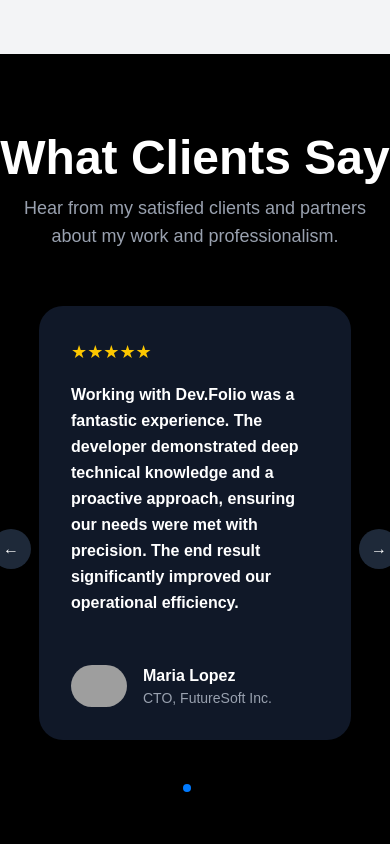
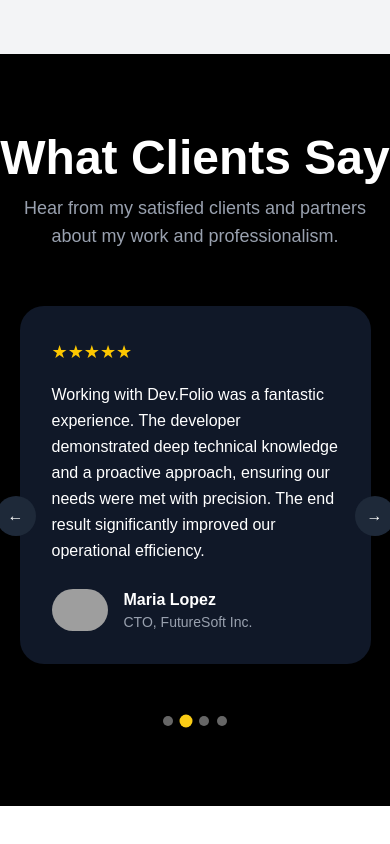
Before and after one commit to deven065/Portfolio-Website, a Next.js app: page / in a window 390 px wide. Shown: the part 5486-6330 px from the top of the page. After the commit the page ends 6292 px from the top, so only its background shows below. Built offline with nearby package versions, Linux system fonts and the light colour scheme; grey boxes are pictures that could not be loaded.

Commit message:
refactor: Enhance Testimonials component layout and styling for better user experience

```diff
--- a/src/app/Components/Testimonials.tsx
+++ b/src/app/Components/Testimonials.tsx
@@ -55,14 +55,15 @@ export default function Testimonials() {
             </p>
         </div>
 
-        <div className="relative max-w-[80%] mx-auto">
+        <div className="relative max-w-[90%] md:max-w-[80%] mx-auto">
+            {/* Swiper Carousel */}
             <Swiper
             modules={[Navigation, Pagination, Autoplay]}
             spaceBetween={30}
             slidesPerView={1}
             pagination={{
+                el: '.swiper-pagination-custom',
                 clickable: true,
-                el: '.swiper-pagination-custom',
             }}
             navigation={{
                 nextEl: '.swiper-button-next-custom',
@@ -77,22 +78,20 @@ export default function Testimonials() {
             >
             {testimonials.map((testimonial, index) => (
                 <SwiperSlide key={index}>
-                <div className="bg-gray-900 rounded-3xl p-8 shadow-xl flex flex-col h-full justify-between">
+                <div className="bg-gray-900 rounded-3xl p-8 shadow-xl flex flex-col justify-between h-full min-h-[350px]">
                     <div>
-                    <div className="flex text-yellow-400 mb-4 text-lg">
-                        {'★'.repeat(5)}
-                    </div>
-                    <p className="text-white font-semibold leading-relaxed mb-6">
+                    <div className="text-yellow-400 text-lg mb-4">{'★'.repeat(5)}</div>
+                    <p className="text-white font-medium leading-relaxed mb-6">
                         {testimonial.message}
                     </p>
                     </div>
-                    <div className="flex items-center mt-6">
+                    <div className="flex items-center">
                     <Image
                         src={testimonial.img}
                         alt={testimonial.name}
                         width={56}
                         height={56}
-                        className="rounded-full mr-4 object-cover"
+                        className="rounded-full object-cover mr-4"
                     />
                     <div>
                         <p className="font-bold">{testimonial.name}</p>
@@ -104,17 +103,35 @@ export default function Testimonials() {
             ))}
             </Swiper>
 
-            {/* Custom Navigation Arrows */}
-            <div className="swiper-button-prev-custom absolute left-[-3rem] top-1/2 transform -translate-y-1/2 bg-gray-800 text-white w-10 h-10 rounded-full flex items-center justify-center cursor-pointer hover:bg-gray-700 z-10">
+            {/* Navigation Arrows */}
+            <div className="swiper-button-prev-custom absolute -left-6 top-1/2 transform -translate-y-1/2 bg-gray-800 text-white w-10 h-10 rounded-full flex items-center justify-center cursor-pointer hover:bg-gray-700 z-10">
             ←
             </div>
-            <div className="swiper-button-next-custom absolute right-[-3rem] top-1/2 transform -translate-y-1/2 bg-gray-800 text-white w-10 h-10 rounded-full flex items-center justify-center cursor-pointer hover:bg-gray-700 z-10">
+            <div className="swiper-button-next-custom absolute -right-6 top-1/2 transform -translate-y-1/2 bg-gray-800 text-white w-10 h-10 rounded-full flex items-center justify-center cursor-pointer hover:bg-gray-700 z-10">
             →
             </div>
 
-            {/* Pagination Dots */}
-            <div className="swiper-pagination-custom flex justify-center mt-6 space-x-2"></div>
+            {/* Custom Pagination Dots */}
+            <div className="swiper-pagination-custom mt-8 flex justify-center" />
         </div>
+
+        {/* Custom Dot Styling */}
+        <style jsx global>{`
+            .swiper-pagination-custom .swiper-pagination-bullet {
+            background-color: white;
+            opacity: 0.4;
+            width: 10px;
+            height: 10px;
+            margin: 0 5px;
+            border-radius: 50%;
+            transition: all 0.3s ease;
+            }
+            .swiper-pagination-custom .swiper-pagination-bullet-active {
+            background-color: #facc15;
+            opacity: 1;
+            transform: scale(1.3);
+            }
+        `}</style>
         </section>
     );
 }
```
